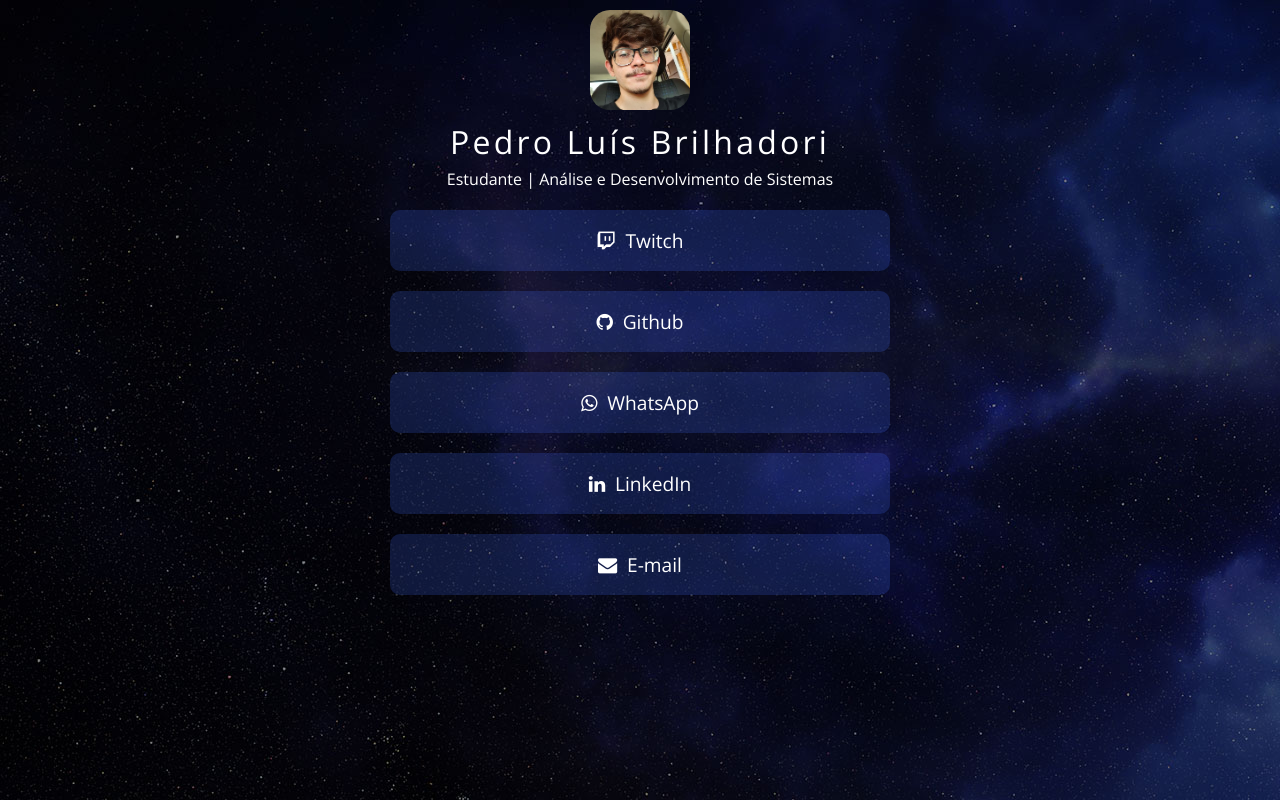
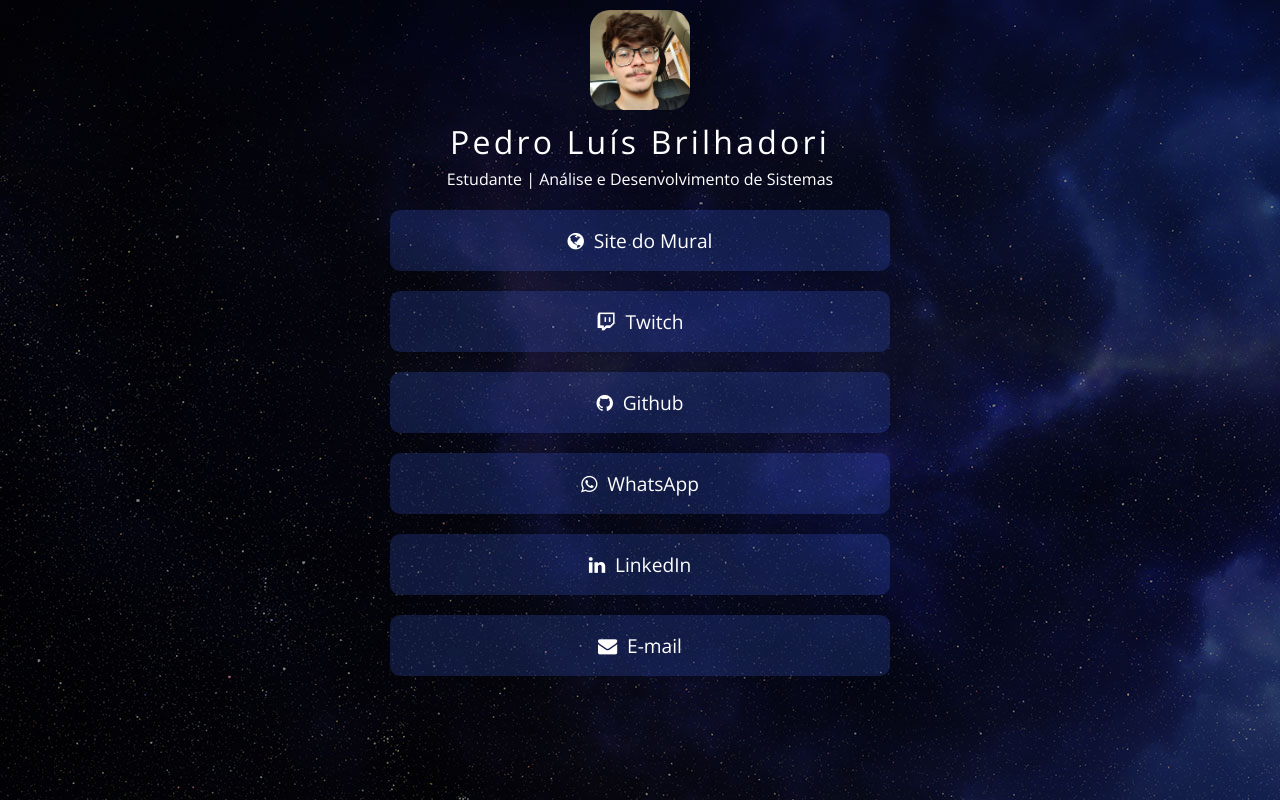
Before and after one commit to PedroLuisBrilhadori/PedroLuisBrilhadori, a plain HTML site: page index.html in a window 1280 px wide. Drawn offline with nearby package versions, Linux system fonts and the light colour scheme.

Commit message:
adiciona mural

```diff
--- a/index.html
+++ b/index.html
@@ -20,6 +20,7 @@
         </div>
     </div>
     <div id="links">
+        <a class="link" href="https://mural.vercel.app/" target="_blank"><i class="fa fa-globe" aria-hidden="true"></i> Site do Mural</a>
         <a class="link" href="https://www.twitch.tv/predoluis03" target="_blank"><i class="fa fa-twitch" aria-hidden="true"></i>
             Twitch</a>
         <a class="link" href="https://github.com/PedroLuisBrilhadori" target="_blank"><i class="fa fa-github"></i> Github</a>
```
